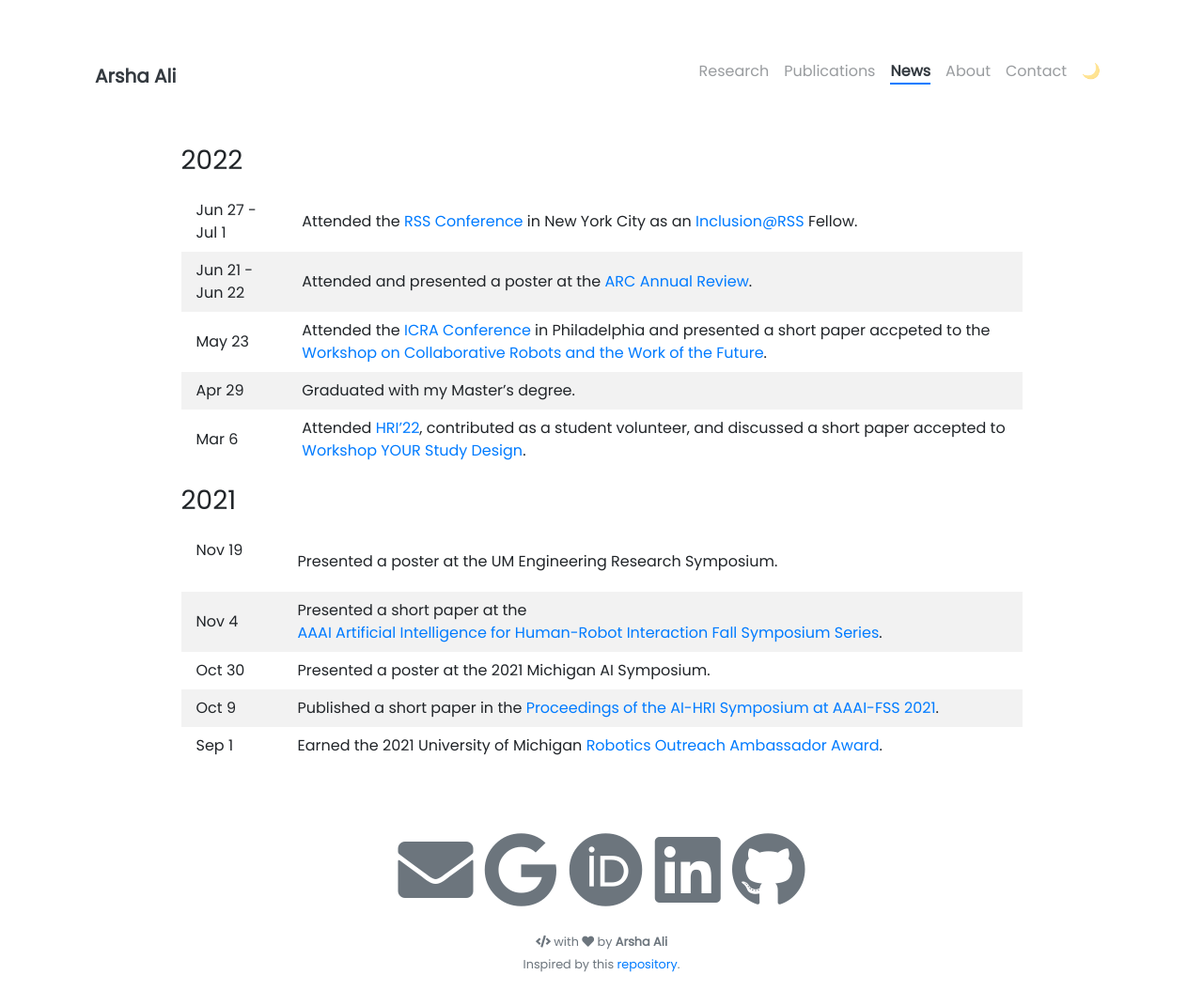
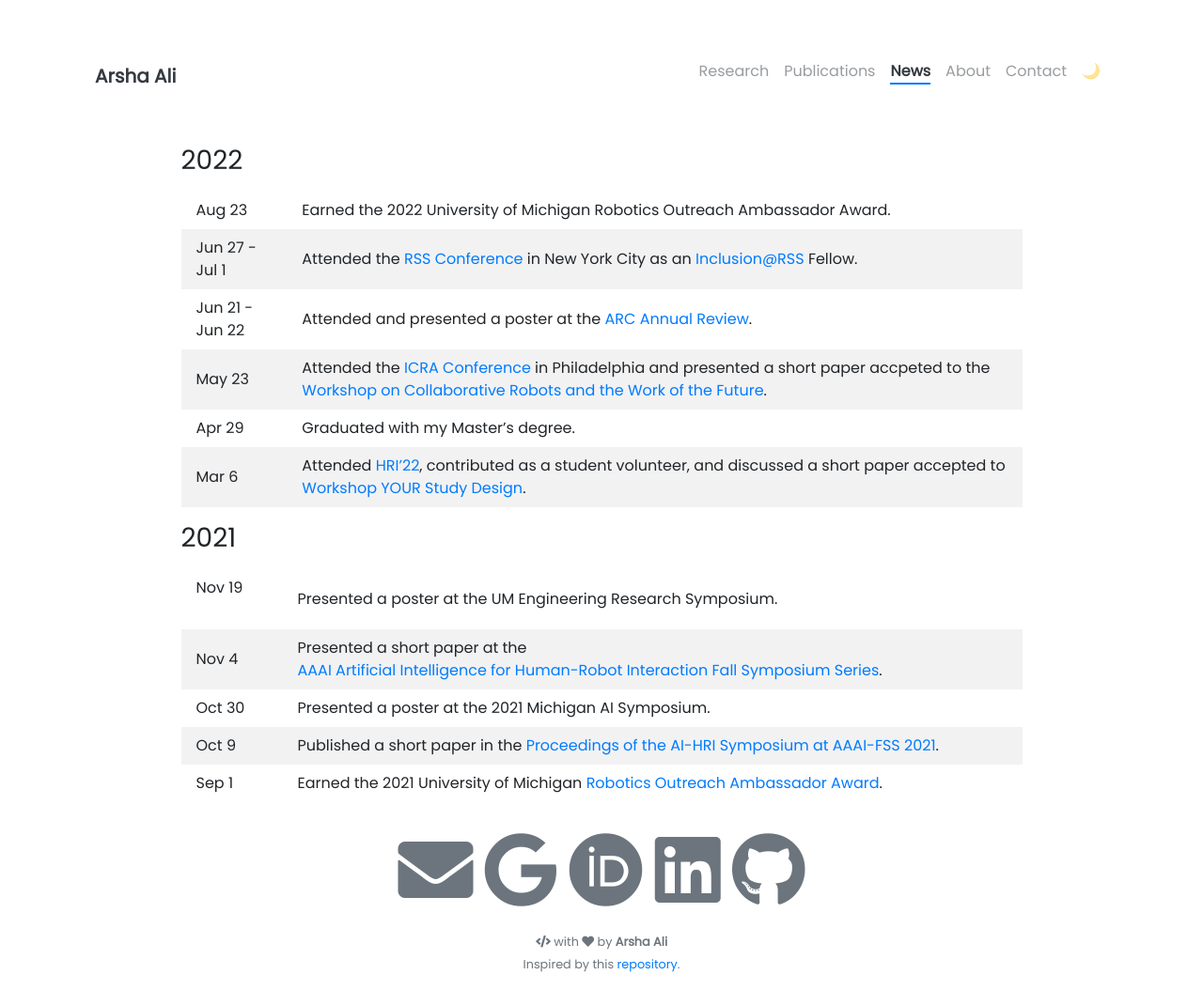
Before and after one commit to arshaali/arshaali.github.io, a Jekyll site: the page built from pages/news.md, in a window 1280 px wide and 1054 px high. Shown: the whole window at 94% size. Built offline with Jekyll 4.4.1, drawn with Linux system fonts in a browser that asks for light colours; nearby versions of some CDN libraries.

Commit message:
Update news.md

```diff
--- a/pages/news.md
+++ b/pages/news.md
@@ -14,6 +14,7 @@ td, th {
 
 ### 2022
 
+Aug 23 | Earned the 2022 University of Michigan Robotics Outreach Ambassador Award.
 Jun 27 - Jul 1 | Attended the [RSS Conference](https://roboticsconference.org/) in New York City as an [Inclusion@RSS](https://sites.google.com/andrew.cmu.edu/inclusion-rss-2022/home) Fellow.
 Jun 21 - Jun 22 | Attended and presented a poster at the [ARC Annual Review](https://arc.engin.umich.edu/events/annual-program-review/).
 May 23 | Attended the [ICRA Conference](https://www.icra2022.org/) in Philadelphia and presented a short paper accpeted to the [Workshop on Collaborative Robots and the Work of the Future](https://sites.google.com/view/icra22ws-cor-wotf/home).
```
